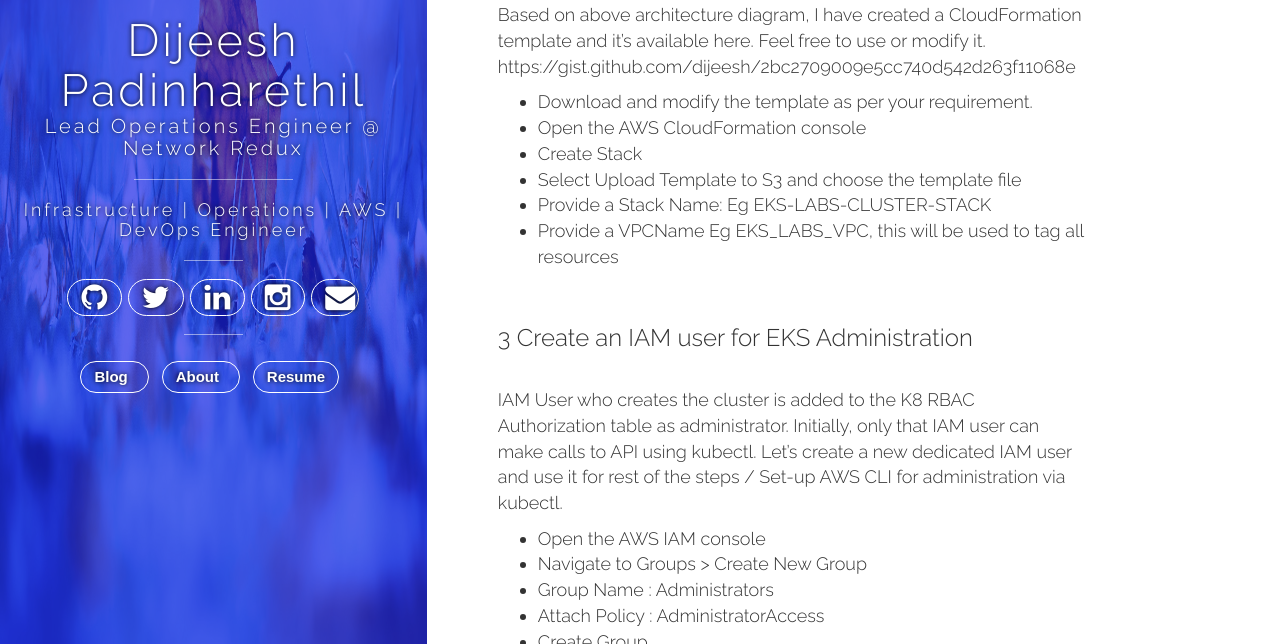
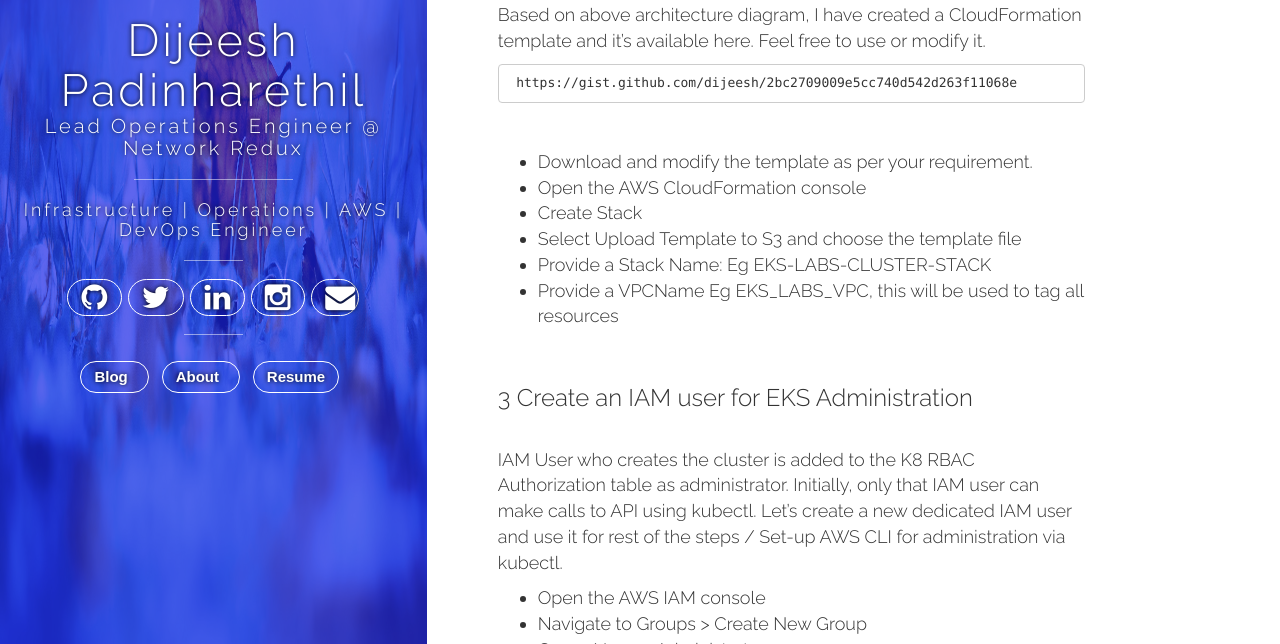
Before and after one commit to dijeesh/dijeesh.github.io-bak, a Jekyll site: the page built from _posts/2018-06-07-Getting-Started-with-AWS-EKS.md, in a window 1280 px wide and 900 px high, scrolled down 1989 px, cut to the strip 256-900 px from the top of the window. Built offline with Jekyll 4.4.1, drawn with Linux system fonts in a browser that asks for light colours; nearby versions of some CDN libraries; comment, search, counter and statistics services are not loaded.

Commit message:
eks blog

````diff
--- a/_posts/2018-06-07-Getting-Started-with-AWS-EKS.md
+++ b/_posts/2018-06-07-Getting-Started-with-AWS-EKS.md
@@ -41,9 +41,12 @@
 
 ### 2 Provision Custom VPC
 <br>
-Based on above architecture diagram, I have created a CloudFormation template and it's available here. Feel free to use or modify it.  https://gist.github.com/dijeesh/2bc2709009e5cc740d542d263f11068e
-
-
+Based on above architecture diagram, I have created a CloudFormation template and it's available here. Feel free to use or modify it.
+<br>
+```
+ https://gist.github.com/dijeesh/2bc2709009e5cc740d542d263f11068e
+```
+<br>
 - Download and modify the template as per your requirement.
 - Open the AWS CloudFormation console
 - Create Stack
````
